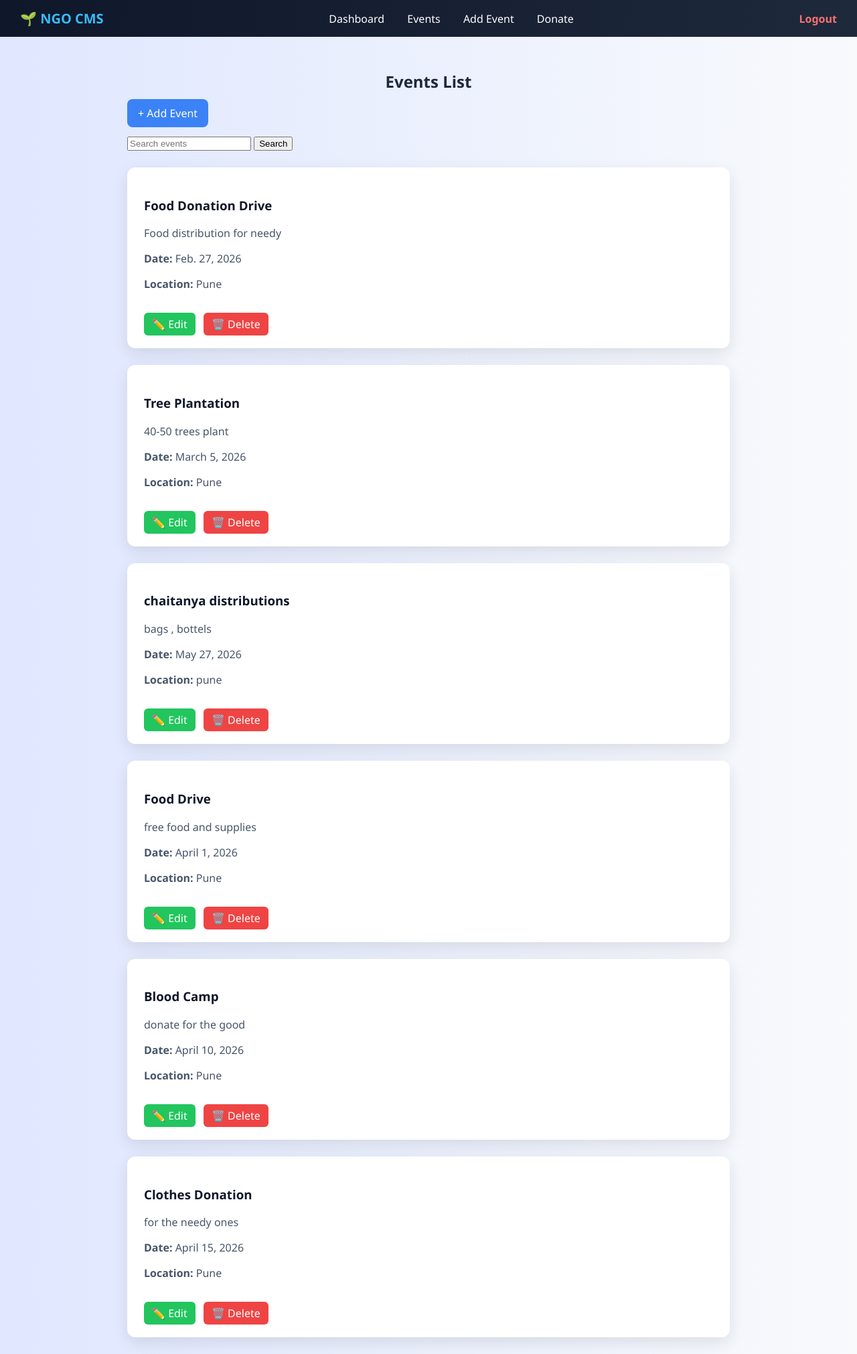
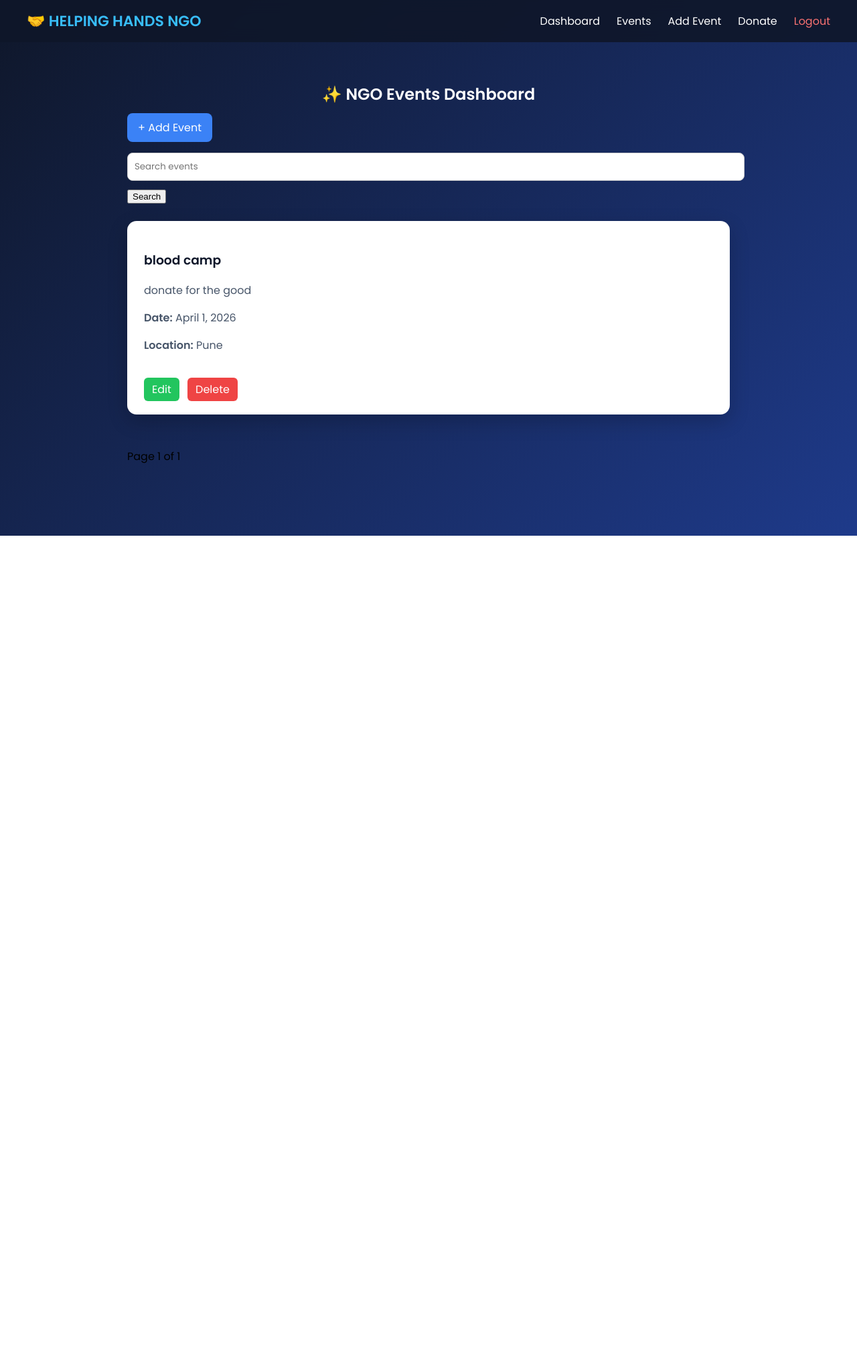
Before and after one commit to yashashture02/ngo-cms-internship, a Django app: page /events/ in a window 1280 px wide. Shown: the top 2022 px of the page at 67% size. After the commit the page ends 800 px from the top, so only its background shows below. Run offline with Django 5.2, Linux system fonts and the light colour scheme; data comes from the database, SQL or seed files in the repository.

Commit message:
Day 19: Dashboard with events, donations count and total amount

```diff
--- a/backend/ngo_backend/accounts/templates/dashboard.html
+++ b/backend/ngo_backend/accounts/templates/accounts/dashboard.html
@@ -2,10 +2,7 @@
 
 {% block content %}
 
-<h2>Admin Dashboard</h2>
-
-<p>Welcome {{ request.user.username }}</p>
-<p>Role: {{ role }}</p>
+<h2>📊 NGO Dashboard</h2>
 
 <div class="card">
     <h3>Total Events</h3>
--- a/backend/ngo_backend/accounts/templates/base.html
+++ b/backend/ngo_backend/accounts/templates/base.html
@@ -1,44 +1,52 @@
 <!DOCTYPE html>
 <html>
 <head>
-    <title>NGO CMS</title>
+    <title>Helping Hands NGO</title>
+
+    <!-- 🔥 GOOGLE FONT -->
+    <link href="https://fonts.googleapis.com/css2?family=Poppins:wght@300;400;600&display=swap" rel="stylesheet">
 
     <style>
         body {
             margin: 0;
-            font-family: 'Segoe UI', sans-serif;
-            background: linear-gradient(to right, #e0e7ff, #f8fafc);
+            font-family: 'Poppins', sans-serif;
+            background: linear-gradient(135deg, #0f172a, #1e3a8a);
+            min-height: 100vh;
         }
 
-        /* 🔥 NAVBAR (PRO LEVEL) */
+        /* 🔥 NAVBAR */
         .navbar {
             display: flex;
             justify-content: space-between;
             align-items: center;
-            background: linear-gradient(90deg, #0f172a, #1e293b);
-            padding: 14px 30px;
-            position: sticky;
-            top: 0;
-            z-index: 1000;
+            padding: 15px 40px;
+            background: rgba(15, 23, 42, 0.9);
+            backdrop-filter: blur(10px);
         }
 
         /* LOGO */
-        .logo {
+        .logo a {
+            text-decoration: none;
             color: #38bdf8;
-            font-size: 20px;
-            font-weight: bold;
+            font-size: 22px;
+            font-weight: 600;
         }
 
         /* NAV LINKS */
+        .nav-links {
+            display: flex;
+            align-items: center;
+        }
+
         .nav-links a {
             color: white;
-            margin: 0 15px;
+            margin-left: 25px;
             text-decoration: none;
-            font-weight: 500;
+            font-weight: 400;
             position: relative;
         }
 
-        /* UNDERLINE HOVER EFFECT 🔥 */
+        /* UNDERLINE HOVER */
         .nav-links a::after {
             content: "";
             position: absolute;
@@ -55,21 +63,16 @@
         }
 
         /* LOGOUT */
-        .nav-right a {
-            color: #f87171;
-            font-weight: bold;
-            text-decoration: none;
+        .logout {
+            color: #f87171 !important;
+            font-weight: 500;
         }
 
-        .nav-right a:hover {
-            color: #ef4444;
-        }
-
-        /* CONTAINER */
+        /* MAIN CONTAINER */
         .container {
             max-width: 900px;
             margin: auto;
-            padding: 30px;
+            padding: 40px 20px;
         }
 
         /* CARD */
@@ -77,8 +80,8 @@
             background: white;
             padding: 25px;
             margin: 25px 0;
-            border-radius: 12px;
-            box-shadow: 0 8px 25px rgba(0,0,0,0.1);
+            border-radius: 14px;
+            box-shadow: 0 10px 30px rgba(0,0,0,0.2);
             transition: 0.3s;
         }
 
@@ -89,7 +92,8 @@
         /* TEXT */
         h2 {
             text-align: center;
-            color: #1e293b;
+            color: white;
+            font-weight: 600;
         }
 
         h3 {
@@ -107,6 +111,12 @@
             padding: 10px 16px;
             border-radius: 8px;
             text-decoration: none;
+            border: none;
+            cursor: pointer;
+        }
+
+        .btn:hover {
+            background: #2563eb;
         }
 
         .edit-btn {
@@ -128,6 +138,23 @@
         .edit-btn, .delete-btn {
             margin-right: 8px;
         }
+
+        /* INPUTS */
+        input, textarea {
+            width: 100%;
+            padding: 10px;
+            border-radius: 8px;
+            border: 1px solid #ccc;
+            margin-bottom: 10px;
+            font-family: 'Poppins', sans-serif;
+        }
+
+        /* FORM CENTER FIX */
+        .form-center {
+            max-width: 400px;
+            margin: auto;
+        }
+
     </style>
 </head>
 
@@ -136,17 +163,16 @@
 <!-- 🔥 NAVBAR -->
 <div class="navbar">
 
-    <div class="logo">🌱 NGO CMS</div>
+    <div class="logo">
+        <a href="/dashboard/">🤝 HELPING HANDS NGO</a>
+    </div>
 
     <div class="nav-links">
         <a href="/dashboard/">Dashboard</a>
         <a href="/events/">Events</a>
         <a href="/events/add/">Add Event</a>
         <a href="/events/donate/">Donate</a>
-    </div>
-
-    <div class="nav-right">
-        <a href="/logout/">Logout</a>
+        <a href="/logout/" class="logout">Logout</a>
     </div>
 
 </div>
--- a/backend/ngo_backend/accounts/urls.py
+++ b/backend/ngo_backend/accounts/urls.py
@@ -4,8 +4,5 @@ from . import views
 urlpatterns = [
     path('login/', views.login_view),
     path('logout/', views.logout_view),
-
-    path('dashboard/admin/', views.admin_dashboard),
-    path('dashboard/staff/', views.staff_dashboard),
-    path('dashboard/user/', views.user_dashboard),
+    path('dashboard/', views.dashboard),
 ]
--- a/backend/ngo_backend/events/templates/events/event_list.html
+++ b/backend/ngo_backend/events/templates/events/event_list.html
@@ -2,7 +2,7 @@
 
 {% block content %}
 
-<h2>Events List</h2>
+<h2>✨ NGO Events Dashboard</h2>
 
 <a href="/events/add/" class="btn">+ Add Event</a>
 
@@ -23,11 +23,13 @@
 
     <br>
 
-    <a href="/events/edit-event/{{ event.id }}" class="edit-btn">✏️ Edit</a>
-    <a href="/events/delete-event/{{ event.id }}" class="delete-btn">🗑️ Delete</a>
+    <a href="/events/edit-event/{{ event.id }}" class="edit-btn">Edit</a>
+    <a href="/events/delete-event/{{ event.id }}" class="delete-btn">Delete</a>
 
 </div>
 {% endfor %}
+
+<br>
 
 <div>
     {% if events.has_previous %}
--- a/backend/ngo_backend/events/urls.py
+++ b/backend/ngo_backend/events/urls.py
@@ -1,12 +1,10 @@
 from django.urls import path # type: ignore
-from .views import event_list, add_event, create_event, donation_list, edit_event, delete_event, donate
+from . import views
 
 urlpatterns = [
-    path('', event_list),                  # /events/
-    path('add/', add_event),              # /events/add/
-    path('create-event/', create_event),
-    path('donations/', donation_list),
-    path('edit-event/<int:id>/', edit_event),
-    path('delete-event/<int:id>/', delete_event),
-    path('donate/', donate),
+    path('', views.event_list),
+    path('add/', views.add_event),
+    path('edit-event/<int:id>/', views.edit_event),
+    path('delete-event/<int:id>/', views.delete_event),
+    path('donate/', views.donate),
 ]
--- a/backend/ngo_backend/events/views.py
+++ b/backend/ngo_backend/events/views.py
@@ -1,16 +1,24 @@
 from django.shortcuts import render, redirect # type: ignore
-from .models import Event
+from django.core.paginator import Paginator # type: ignore
+from .models import Event, Donation
 
 
-# 📌 SHOW ALL EVENTS
+# SHOW EVENTS
 def event_list(request):
-    events = Event.objects.all()
-    return render(request, 'events/event_list.html', {'events': events})
+    event_list = Event.objects.all()
+
+    paginator = Paginator(event_list, 3)
+    page_number = request.GET.get('page')
+    events = paginator.get_page(page_number)
+
+    return render(request, 'events/event_list.html', {
+        'events': events
+    })
 
 
-# 📌 ADD EVENT
+# ADD EVENT
 def add_event(request):
-    if request.method == 'POST':
+    if request.method == "POST":
         title = request.POST.get('title')
         description = request.POST.get('description')
         event_date = request.POST.get('event_date')
@@ -28,11 +36,11 @@ def add_event(request):
     return render(request, 'events/add_event.html')
 
 
-# 📌 EDIT EVENT
+# EDIT EVENT
 def edit_event(request, id):
     event = Event.objects.get(id=id)
 
-    if request.method == 'POST':
+    if request.method == "POST":
         event.title = request.POST.get('title')
         event.description = request.POST.get('description')
         event.event_date = request.POST.get('event_date')
@@ -43,13 +51,19 @@ def edit_event(request, id):
 
     return render(request, 'events/edit_event.html', {'event': event})
 
-from django.shortcuts import render, redirect # type: ignore
-from .models import Donation
 
+# DELETE EVENT
+def delete_event(request, id):
+    event = Event.objects.get(id=id)
+    event.delete()
+    return redirect('/events/')
+
+
+# DONATION (ONLY ONE FUNCTION ✅)
 def donate(request):
     if request.method == "POST":
         name = request.POST.get("name")
-        amount = request.POST.get("amount")
+        amount = int(request.POST.get("amount"))
         message = request.POST.get("message")
 
         Donation.objects.create(
@@ -61,24 +75,3 @@ def donate(request):
         return redirect('/events/')
 
     return render(request, 'events/donate.html')
-
-# 📌 DELETE EVENT
-def delete_event(request, id):
-    event = Event.objects.get(id=id)
-    event.delete()
-    return redirect('/events/')
-
-
-# 📌 DONATION LIST (if you already started this)
-def donation_list(request):
-    return render(request, 'events/donations.html')
-
-
-# 📌 DONATE PAGE
-def donate(request):
-    return render(request, 'events/donate.html')
-
-
-# 📌 OPTIONAL (if you used this earlier)
-def create_event(request):
-    return redirect('/events/')
--- a/backend/ngo_backend/ngo_backend/urls.py
+++ b/backend/ngo_backend/ngo_backend/urls.py
@@ -4,6 +4,6 @@ from django.urls import path, include # type: ignore
 urlpatterns = [
     path('admin/', admin.site.urls),
 
-    path('', include('accounts.urls')),        # login, logout
-    path('events/', include('events.urls')),   # ✅ FIXED (VERY IMPORTANT)
+    path('', include('accounts.urls')),   # login + dashboard
+    path('events/', include('events.urls')),
 ]
```
Also changed, not shown: backend/ngo_backend/accounts/views.py (+24 -28 lines), backend/ngo_backend/accounts/templates/accounts/login.html (renamed from backend/ngo_backend/accounts/templates/login.html), backend/ngo_backend/db.sqlite3, backend/ngo_backend/events/migrations/0001_initial.py, backend/ngo_backend/events/migrations/0002_donation.py (deleted).
